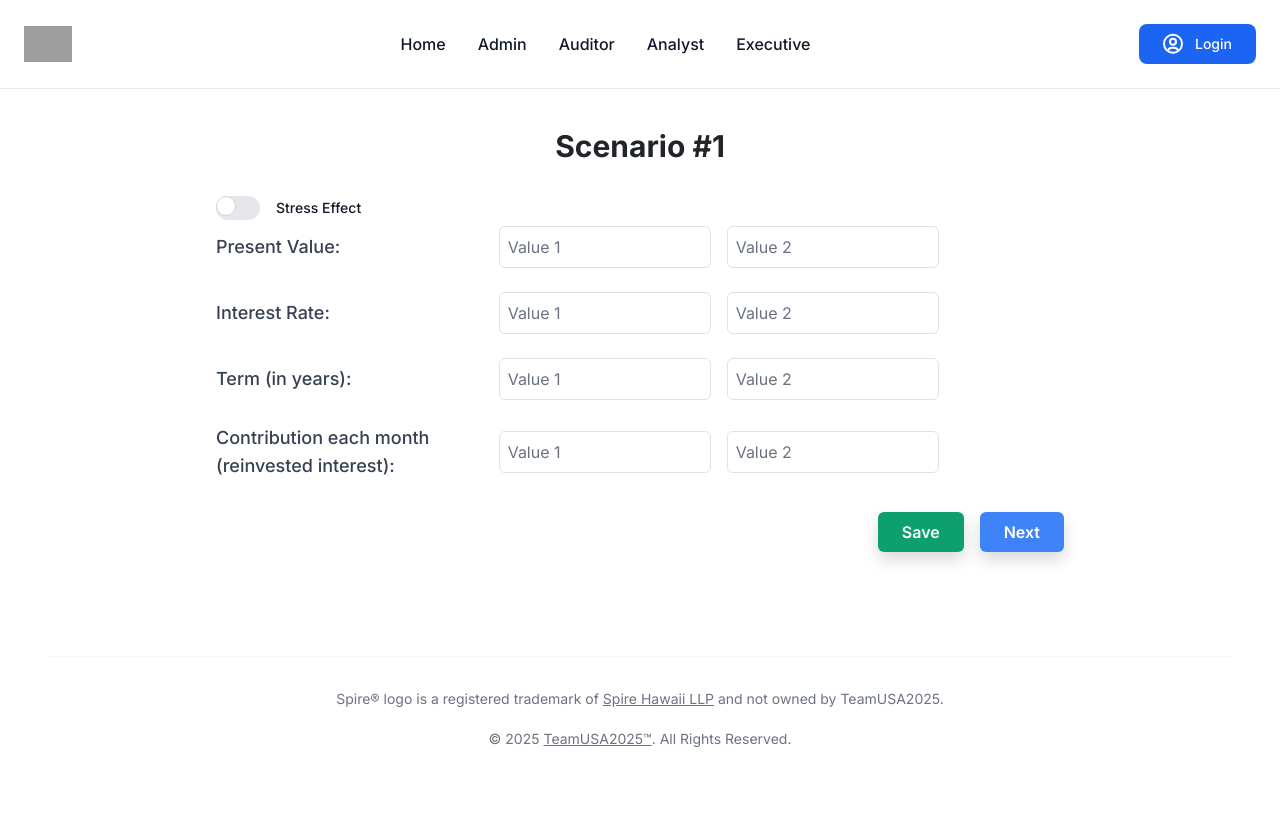
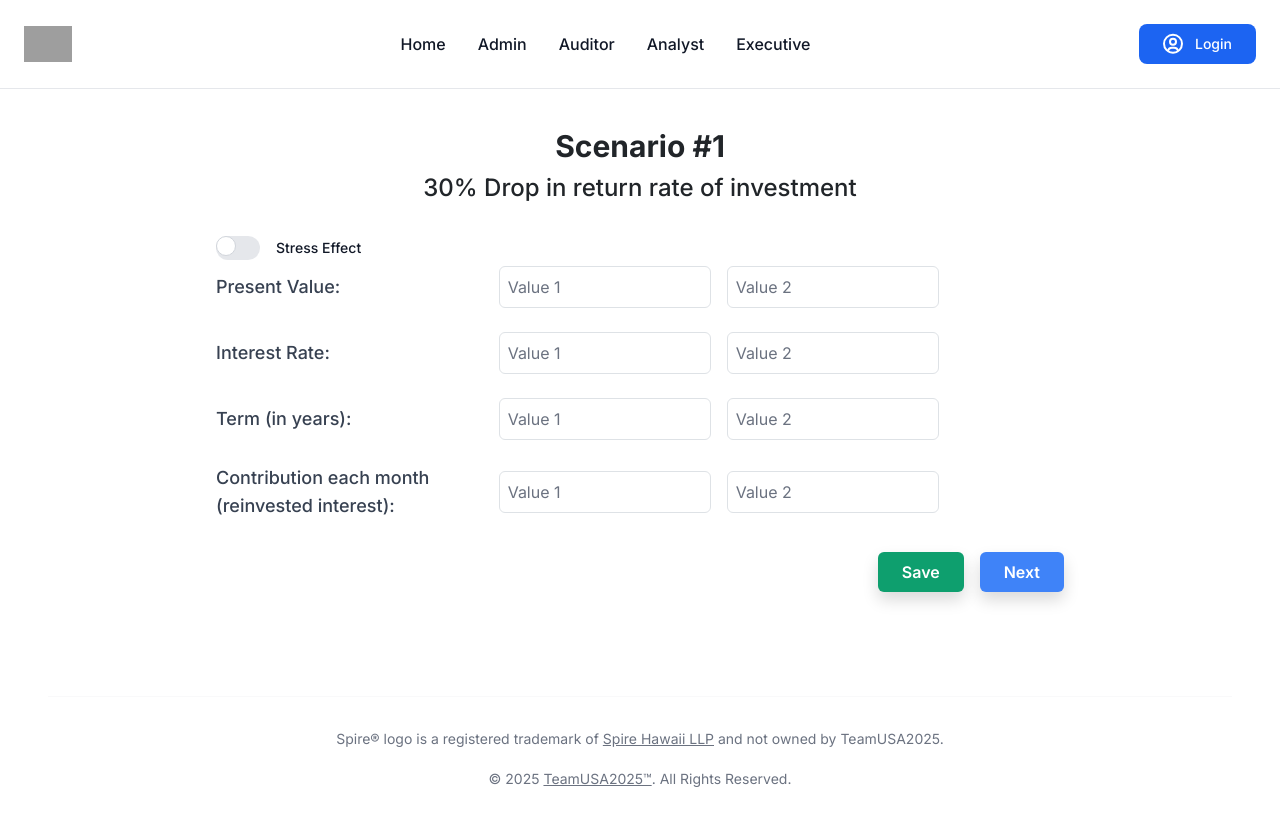
Before and after one commit to teamusa2025/teamusa2025-project, a Next.js app: page /stresstest in a window 1280 px wide. Shown: the top 826 px of the page. Before the commit the page ends 800 px from the top, so only its background shows below. Built offline with nearby package versions, Linux system fonts and the light colour scheme; no server answers; grey boxes are pictures that could not be loaded.

Commit message:
Added description text for Scenario 1

```diff
--- a/src/app/stresstest/page.tsx
+++ b/src/app/stresstest/page.tsx
@@ -10,10 +10,10 @@ const ScenarioOne: React.FC = () => {
   return (
     <div className=" mx-auto mt-6 max-w-4xl p-6">
       {/* Header */}
-      <h1 className="mb-8 mt-20 text-center text-3xl font-bold">Scenario #1</h1>
+      <h1 className="mt-20 text-center text-3xl font-bold">Scenario #1</h1>
+      <h2 className="mb-8 text-center text-2xl">30% Drop in return rate of investment</h2>
 
       {/* Toggle Switch */}
-
       <div>
         <label htmlFor={scenarioToggle} className="inline-flex cursor-pointer items-center">
           <input id={scenarioToggle} type="checkbox" value="" className="peer sr-only" />
```
